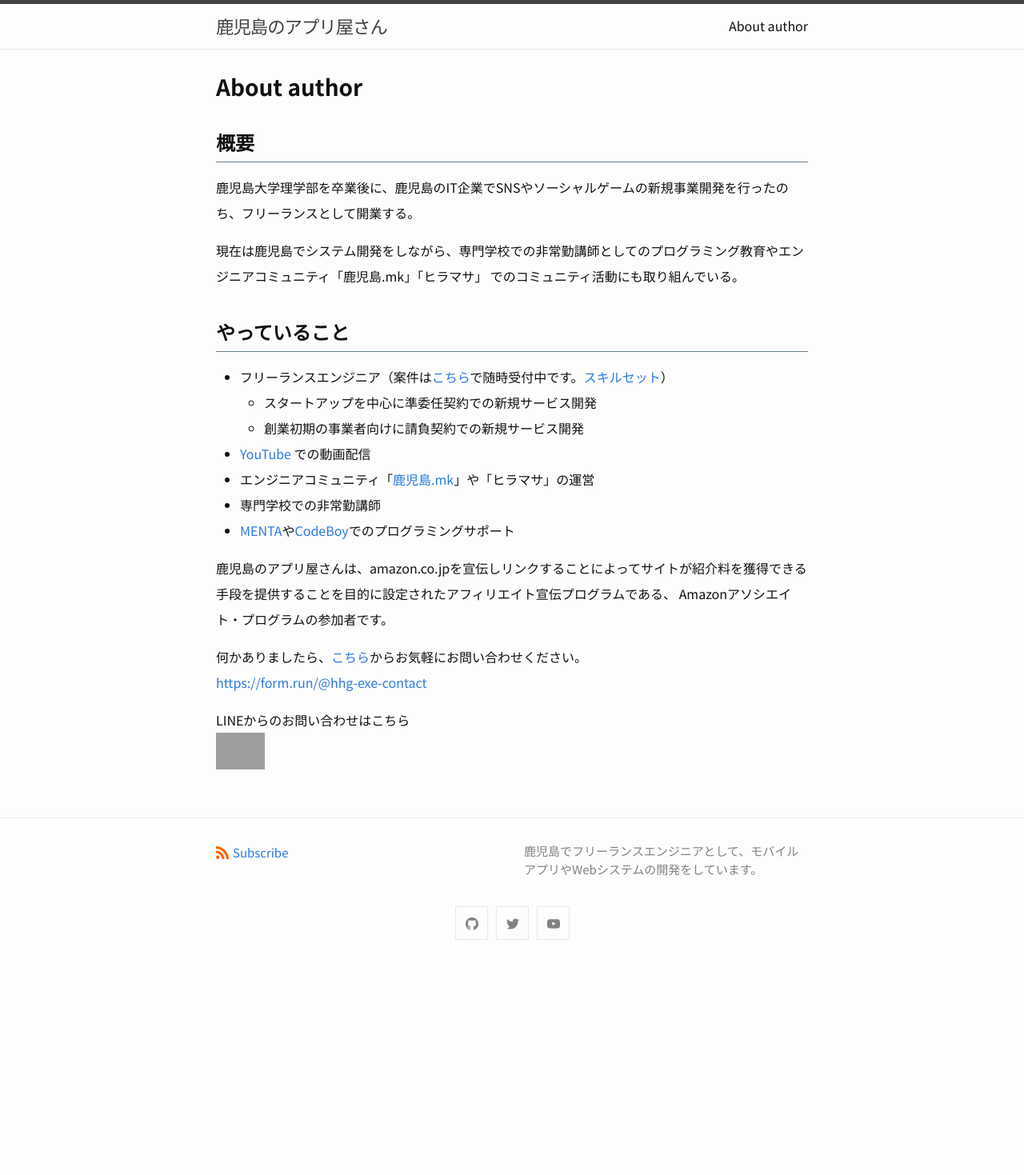
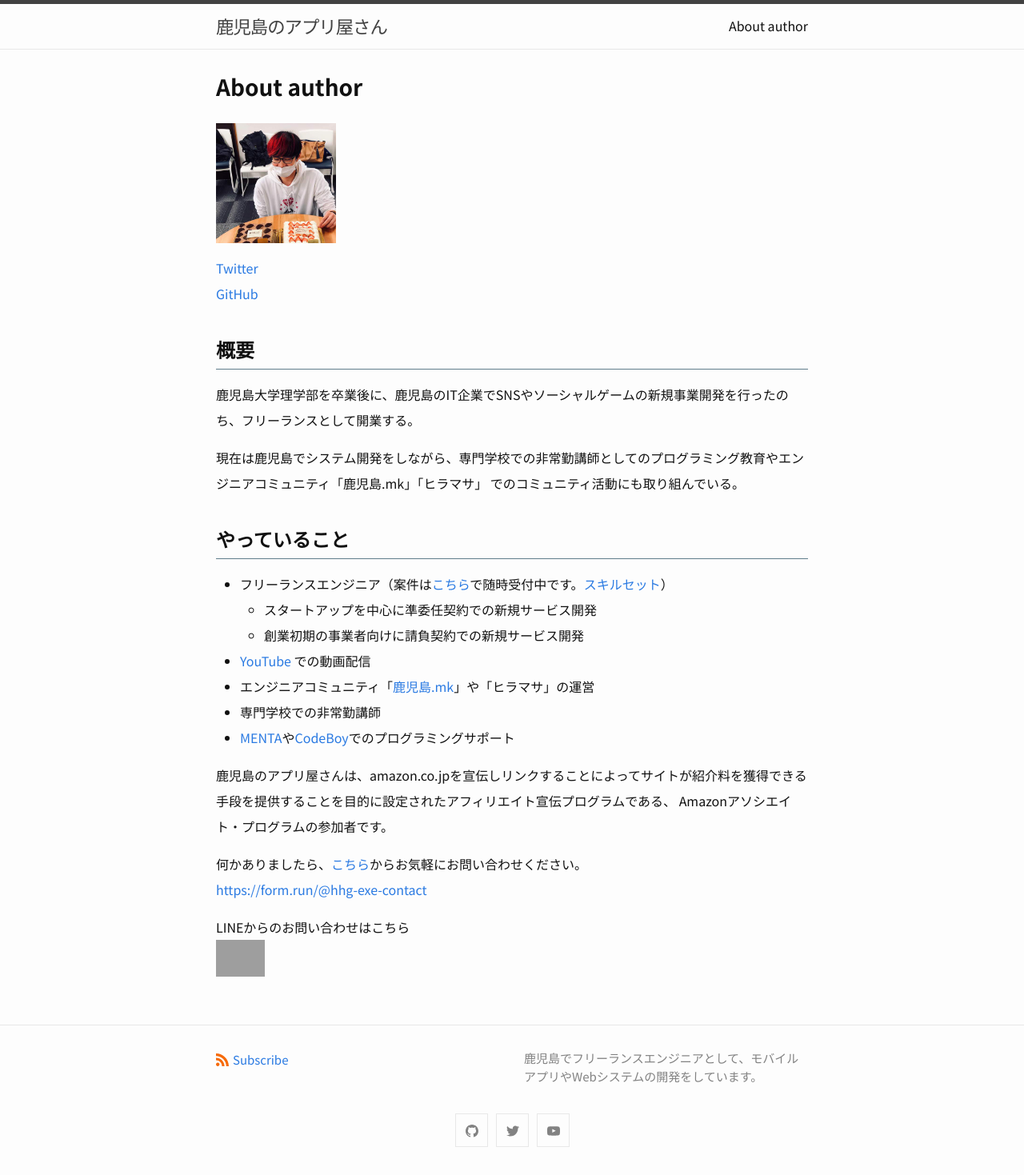
Before and after one commit to qst-exe/qst-blog, a Jekyll site: the page built from about.markdown, in a window 1280 px wide. Shown: the whole page at 80% size. Built offline with Jekyll 4.4.1, drawn with Linux system fonts in a browser that asks for light colours; before the commit the page ends 1210 px from its top, so only the background shows below that; grey boxes are pictures that could not be loaded.

Commit message:
[Fix] 概要ページの修正

```diff
--- a/about.markdown
+++ b/about.markdown
@@ -4,6 +4,11 @@ title: About author
 description: 鹿児島でフリーランスエンジニアをしている筆者についてです。
 permalink: /about/
 ---
+
+<img src="/assets/images/qst-profile-icon.jpg" alt="くすたん" width="150">
+
+[Twitter](https://twitter.com/qst_exe){:target="_blank"}
+[GitHub](https://github.com/qst-exe){:target="_blank"}
 
 ## 概要
 
```
Also changed, not shown: assets/images/qst-profile-icon.jpg (added).
